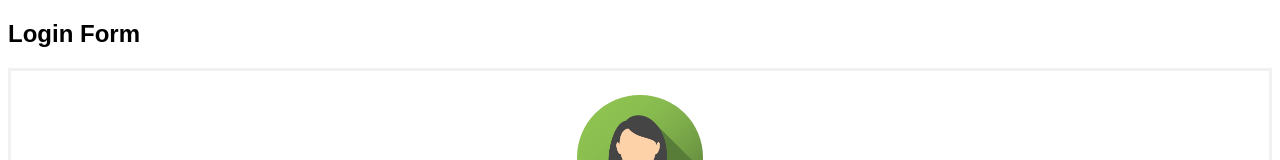
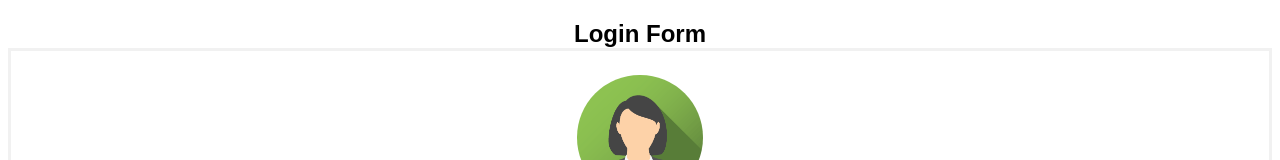
Before and after one commit to mohdkasheef/lms-2206, a plain HTML site: page index.html in a window 1280 px wide. Shown: the top 160 px of the page. Drawn offline with Linux system fonts and the light colour scheme.

Commit message:
update login header

```diff
--- a/index.html
+++ b/index.html
@@ -68,7 +68,7 @@ span.psw {
 </head>
 <body>
 
-<h2>Login Form</h2>
+	<center><h2>Login Form</h2<center>
 
 <form action="/action_page.php" method="post">
   <div class="imgcontainer">
```
